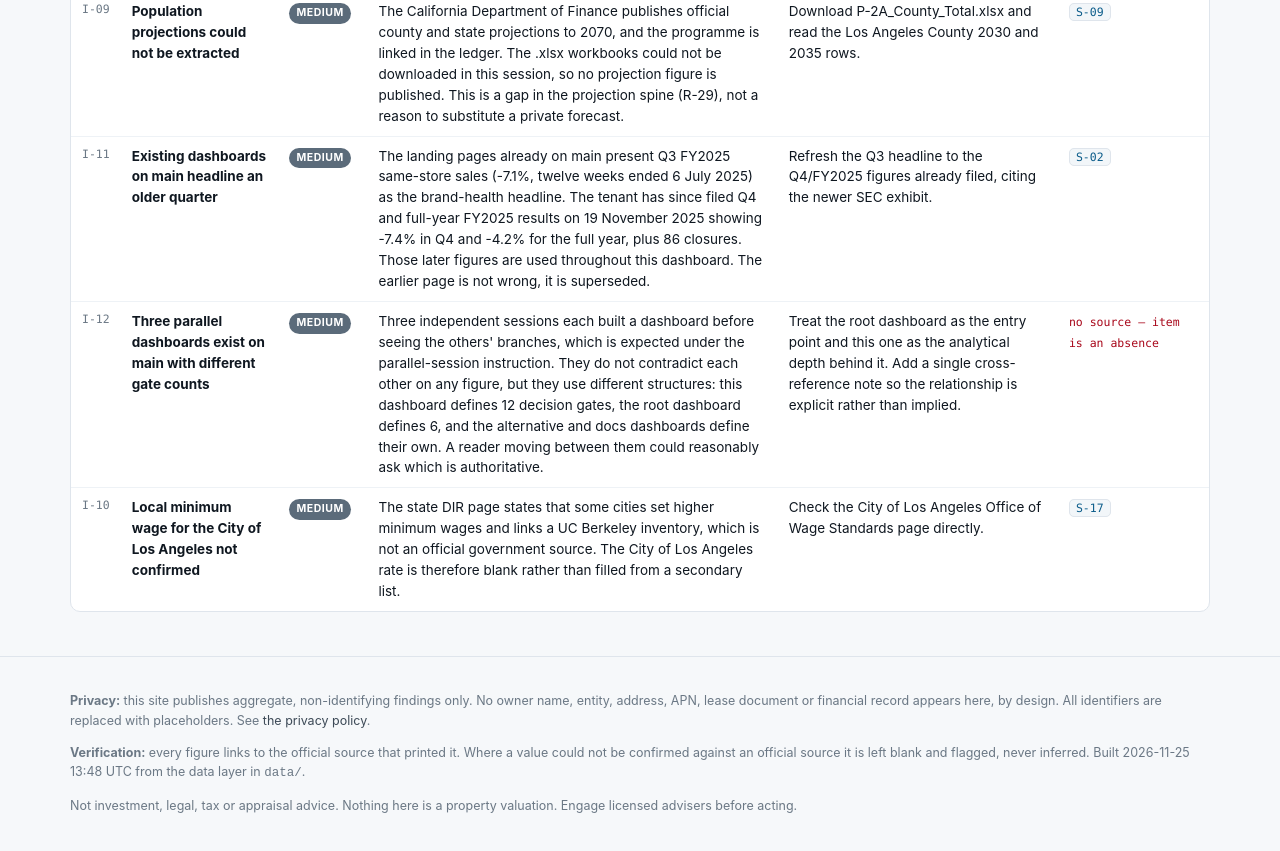
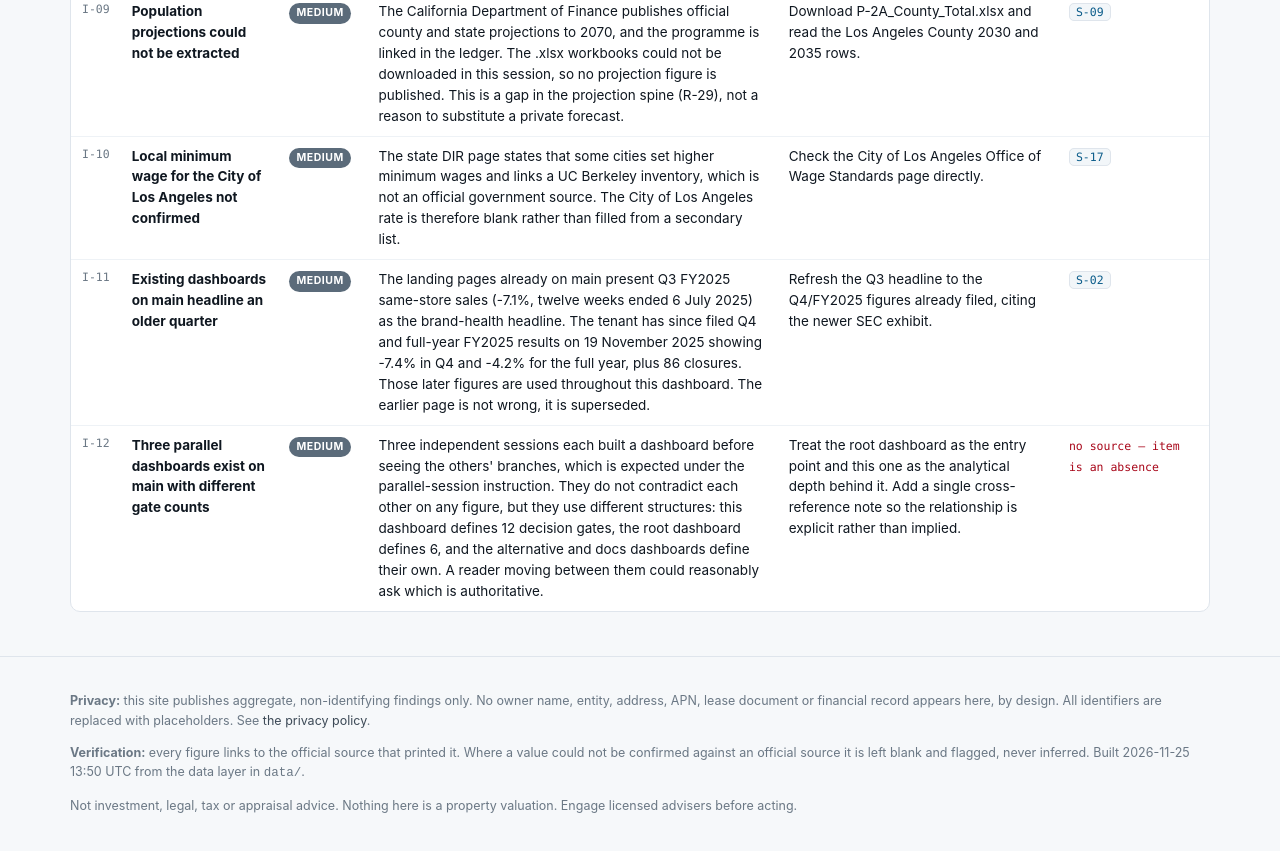
Before and after one commit to kanlerxz87-cyber/Jackbox2, a plain HTML site: page site/flagged.html in a window 1280 px wide. Shown: the part 1677-2528 px from the top of the page. Drawn offline with Linux system fonts and the light colour scheme.

Commit message:
flagged: order I-10/I-11/I-12 sequentially
Co-authored-by: arena-agent <297053741+arena-agent@users.noreply.github.com>

```diff
--- a/site/flagged.html
+++ b/site/flagged.html
@@ -56,13 +56,13 @@
 <tr><td class="id">I-07</td><td><b>Obligor identity unverified — brand vs franchisee</b></td><td><span class="b b-blocking">critical</span></td><td>The tenant brand is Jack in the Box Inc. and its corporate credit is verified from SEC filings. But the obligor on this specific lease may be a franchisee. All the tenant-health analysis on this site is about the brand; if the obligor is a franchisee, that analysis describes a different balance sheet.</td><td>Read the tenant-identity and guaranty clauses. Obtain franchisee financials.</td><td><a class="src" href="https://www.sec.gov/Archives/edgar/data/807882/000080788225000072/0000807882-25-000072-index.htm" target="_blank" rel="noopener" title="U.S. Securities and Exchange Commission (EDGAR) — Jack in the Box Inc. — Form 10-K, fiscal year ended 2025-09-28 (accession 0000807882-25-000072, filed 2025-11-19)">S-01</a> <a class="src" href="https://www.sec.gov/Archives/edgar/data/807882/000080788225000070/ex991-q425earningsrelease.htm" target="_blank" rel="noopener" title="U.S. Securities and Exchange Commission (EDGAR) — Jack in the Box Inc. — Q4 and Full-Year 2025 Earnings Release, Exhibit 99.1 (2025-11-19)">S-02</a></td></tr>
 <tr><td class="id">I-08</td><td><b>Tenant-health analysis is brand-level, not unit-level</b></td><td><span class="b b-high">high</span></td><td>System-wide same-store sales and closure counts describe 2,136 restaurants. This unit&#x27;s own sales, traffic and closure status are unknown and are not public. The brand-level series is used as the best available evidence, clearly labelled as such.</td><td>Request unit-level sales reporting under the lease&#x27;s reporting clause.</td><td><a class="src" href="https://www.sec.gov/Archives/edgar/data/807882/000080788225000070/ex991-q425earningsrelease.htm" target="_blank" rel="noopener" title="U.S. Securities and Exchange Commission (EDGAR) — Jack in the Box Inc. — Q4 and Full-Year 2025 Earnings Release, Exhibit 99.1 (2025-11-19)">S-02</a></td></tr>
 <tr><td class="id">I-09</td><td><b>Population projections could not be extracted</b></td><td><span class="b b-medium">medium</span></td><td>The California Department of Finance publishes official county and state projections to 2070, and the programme is linked in the ledger. The .xlsx workbooks could not be downloaded in this session, so no projection figure is published. This is a gap in the projection spine (R-29), not a reason to substitute a private forecast.</td><td>Download P-2A_County_Total.xlsx and read the Los Angeles County 2030 and 2035 rows.</td><td><a class="src" href="https://dof.ca.gov/forecasting/demographics/projections/" target="_blank" rel="noopener" title="State of California, Department of Finance (Demographic Research Unit) — Population Projections — Baseline 2024 (P-1, P-2, P-3 series)">S-09</a></td></tr>
+<tr><td class="id">I-10</td><td><b>Local minimum wage for the City of Los Angeles not confirmed</b></td><td><span class="b b-medium">medium</span></td><td>The state DIR page states that some cities set higher minimum wages and links a UC Berkeley inventory, which is not an official government source. The City of Los Angeles rate is therefore blank rather than filled from a secondary list.</td><td>Check the City of Los Angeles Office of Wage Standards page directly.</td><td><a class="src" href="https://www.dir.ca.gov/dlse/faq_minimumwage.htm" target="_blank" rel="noopener" title="California Department of Industrial Relations (Labor Commissioner&#x27;s Office) — Minimum Wage Frequently Asked Questions">S-17</a></td></tr>
 <tr><td class="id">I-11</td><td><b>Existing dashboards on main headline an older quarter</b></td><td><span class="b b-medium">medium</span></td><td>The landing pages already on main present Q3 FY2025 same-store sales (-7.1%, twelve weeks ended 6 July 2025) as the brand-health headline. The tenant has since filed Q4 and full-year FY2025 results on 19 November 2025 showing -7.4% in Q4 and -4.2% for the full year, plus 86 closures. Those later figures are used throughout this dashboard. The earlier page is not wrong, it is superseded.</td><td>Refresh the Q3 headline to the Q4/FY2025 figures already filed, citing the newer SEC exhibit.</td><td><a class="src" href="https://www.sec.gov/Archives/edgar/data/807882/000080788225000070/ex991-q425earningsrelease.htm" target="_blank" rel="noopener" title="U.S. Securities and Exchange Commission (EDGAR) — Jack in the Box Inc. — Q4 and Full-Year 2025 Earnings Release, Exhibit 99.1 (2025-11-19)">S-02</a></td></tr>
-<tr><td class="id">I-12</td><td><b>Three parallel dashboards exist on main with different gate counts</b></td><td><span class="b b-medium">medium</span></td><td>Three independent sessions each built a dashboard before seeing the others&#x27; branches, which is expected under the parallel-session instruction. They do not contradict each other on any figure, but they use different structures: this dashboard defines 12 decision gates, the root dashboard defines 6, and the alternative and docs dashboards define their own. A reader moving between them could reasonably ask which is authoritative.</td><td>Treat the root dashboard as the entry point and this one as the analytical depth behind it. Add a single cross-reference note so the relationship is explicit rather than implied.</td><td><span class="src-none">no source — item is an absence</span></td></tr>
-<tr><td class="id">I-10</td><td><b>Local minimum wage for the City of Los Angeles not confirmed</b></td><td><span class="b b-medium">medium</span></td><td>The state DIR page states that some cities set higher minimum wages and links a UC Berkeley inventory, which is not an official government source. The City of Los Angeles rate is therefore blank rather than filled from a secondary list.</td><td>Check the City of Los Angeles Office of Wage Standards page directly.</td><td><a class="src" href="https://www.dir.ca.gov/dlse/faq_minimumwage.htm" target="_blank" rel="noopener" title="California Department of Industrial Relations (Labor Commissioner&#x27;s Office) — Minimum Wage Frequently Asked Questions">S-17</a></td></tr></tbody></table></div></section>
+<tr><td class="id">I-12</td><td><b>Three parallel dashboards exist on main with different gate counts</b></td><td><span class="b b-medium">medium</span></td><td>Three independent sessions each built a dashboard before seeing the others&#x27; branches, which is expected under the parallel-session instruction. They do not contradict each other on any figure, but they use different structures: this dashboard defines 12 decision gates, the root dashboard defines 6, and the alternative and docs dashboards define their own. A reader moving between them could reasonably ask which is authoritative.</td><td>Treat the root dashboard as the entry point and this one as the analytical depth behind it. Add a single cross-reference note so the relationship is explicit rather than implied.</td><td><span class="src-none">no source — item is an absence</span></td></tr></tbody></table></div></section>
 </main>
 <footer class="site"><div class="wrap">
   <p><b>Privacy:</b> this site publishes aggregate, non-identifying findings only. No owner name, entity, address, APN, lease document or financial record appears here, by design. All identifiers are replaced with placeholders. See <a href="privacy.html">the privacy policy</a>.</p>
-  <p><b>Verification:</b> every figure links to the official source that printed it. Where a value could not be confirmed against an official source it is left blank and flagged, never inferred. Built 2026-11-25 13:48 UTC from the data layer in <code>data/</code>.</p>
+  <p><b>Verification:</b> every figure links to the official source that printed it. Where a value could not be confirmed against an official source it is left blank and flagged, never inferred. Built 2026-11-25 13:50 UTC from the data layer in <code>data/</code>.</p>
   <p>Not investment, legal, tax or appraisal advice. Nothing here is a property valuation. Engage licensed advisers before acting.</p>
 </div></footer>
 </body>
```
Also changed, not shown: site/decision.html (+1 -1 lines), site/economy.html (+1 -1 lines), site/gates.html (+1 -1 lines), site/hazards.html (+1 -1 lines), site/index.html (+1 -1 lines), site/print.html (+1 -1 lines), site/privacy.html (+1 -1 lines), site/questions.html (+1 -1 lines), site/requirements.html (+1 -1 lines), site/risks.html (+1 -1 lines), site/sources.html (+1 -1 lines), site/suggestions.html (+1 -1 lines), site/tax.html (+1 -1 lines), site/trade-area.html (+1 -1 lines), 1 more files, 1 other file.
